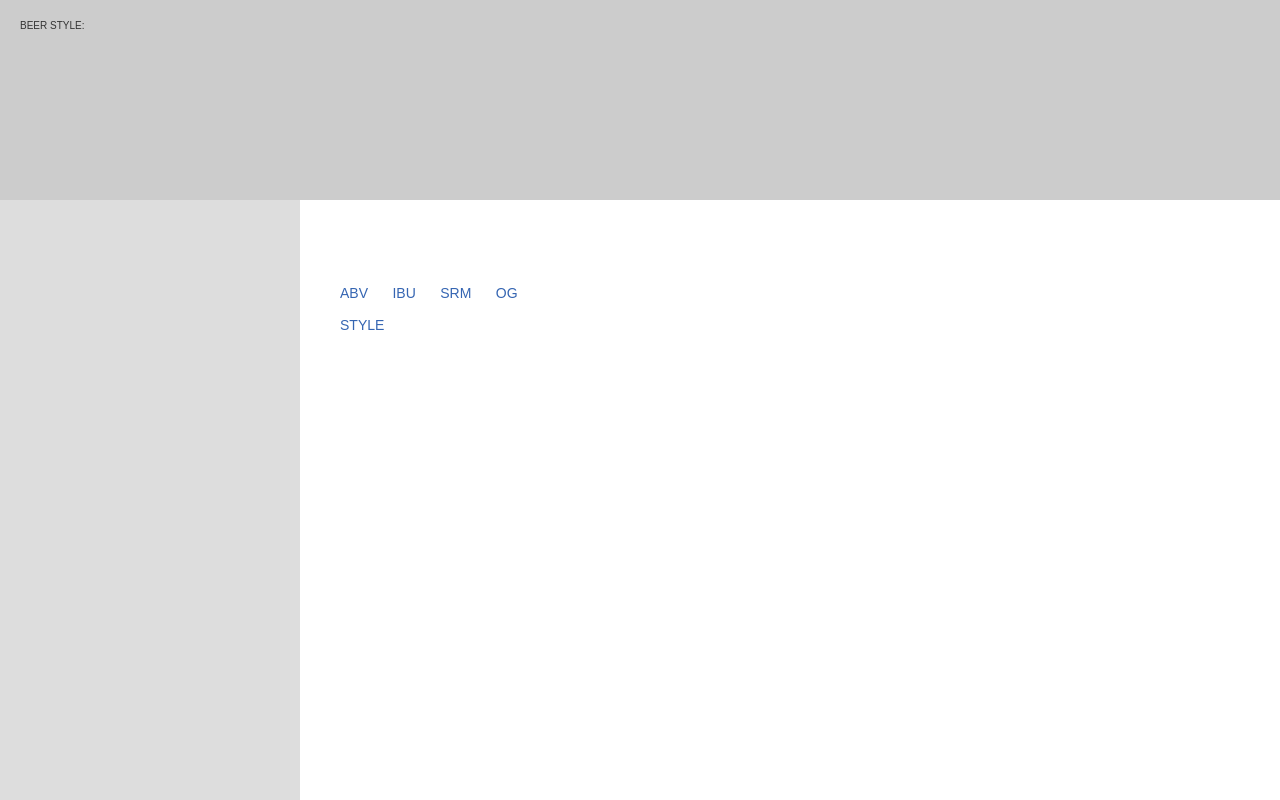
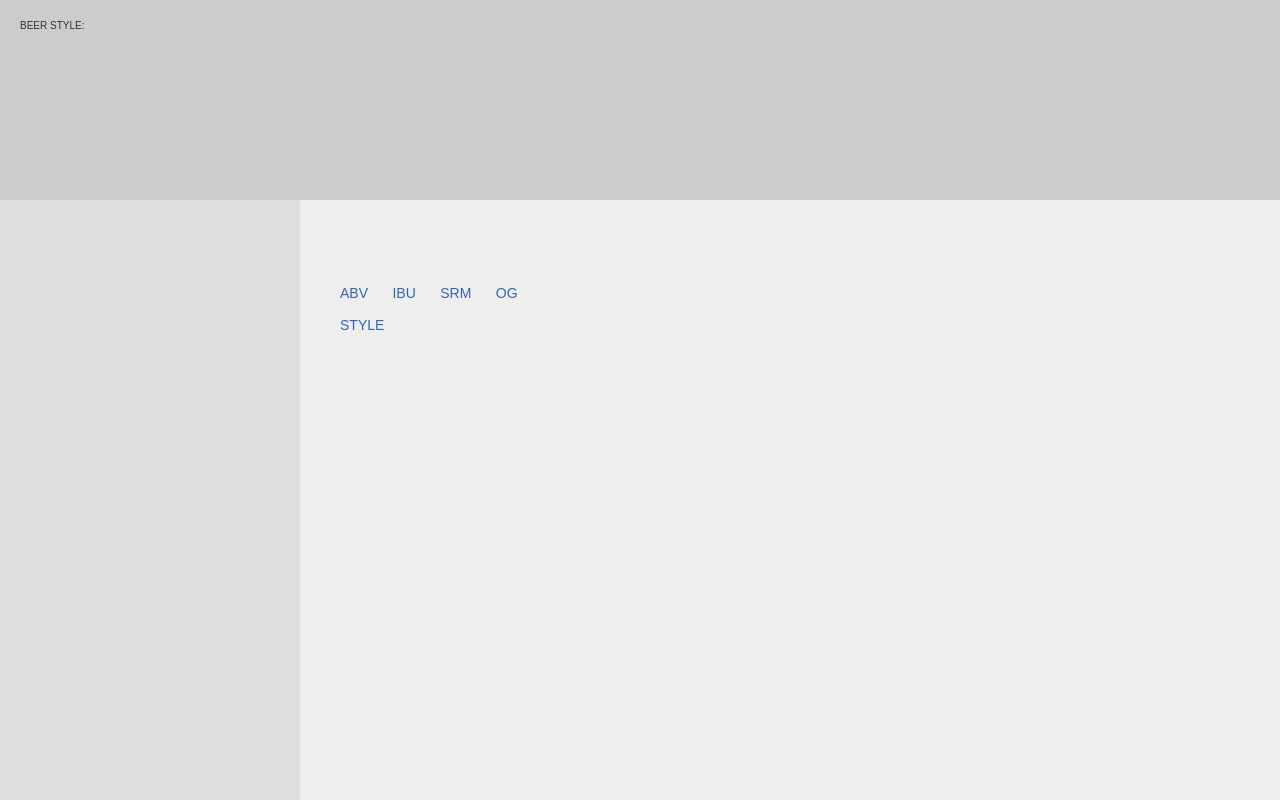
Before and after one commit to styler3/beer-viewer, a PHP site: page / in a window 1280 px wide. Run offline with PHP 8.4, Linux system fonts and the light colour scheme.

Commit message:
Set background colour

```diff
--- a/style.css
+++ b/style.css
@@ -5,6 +5,7 @@ html, body {
   height: 100vh;
   overflow-y: hidden;
   color: #333;
+  background: #eee;
 }
 
 p {
```
